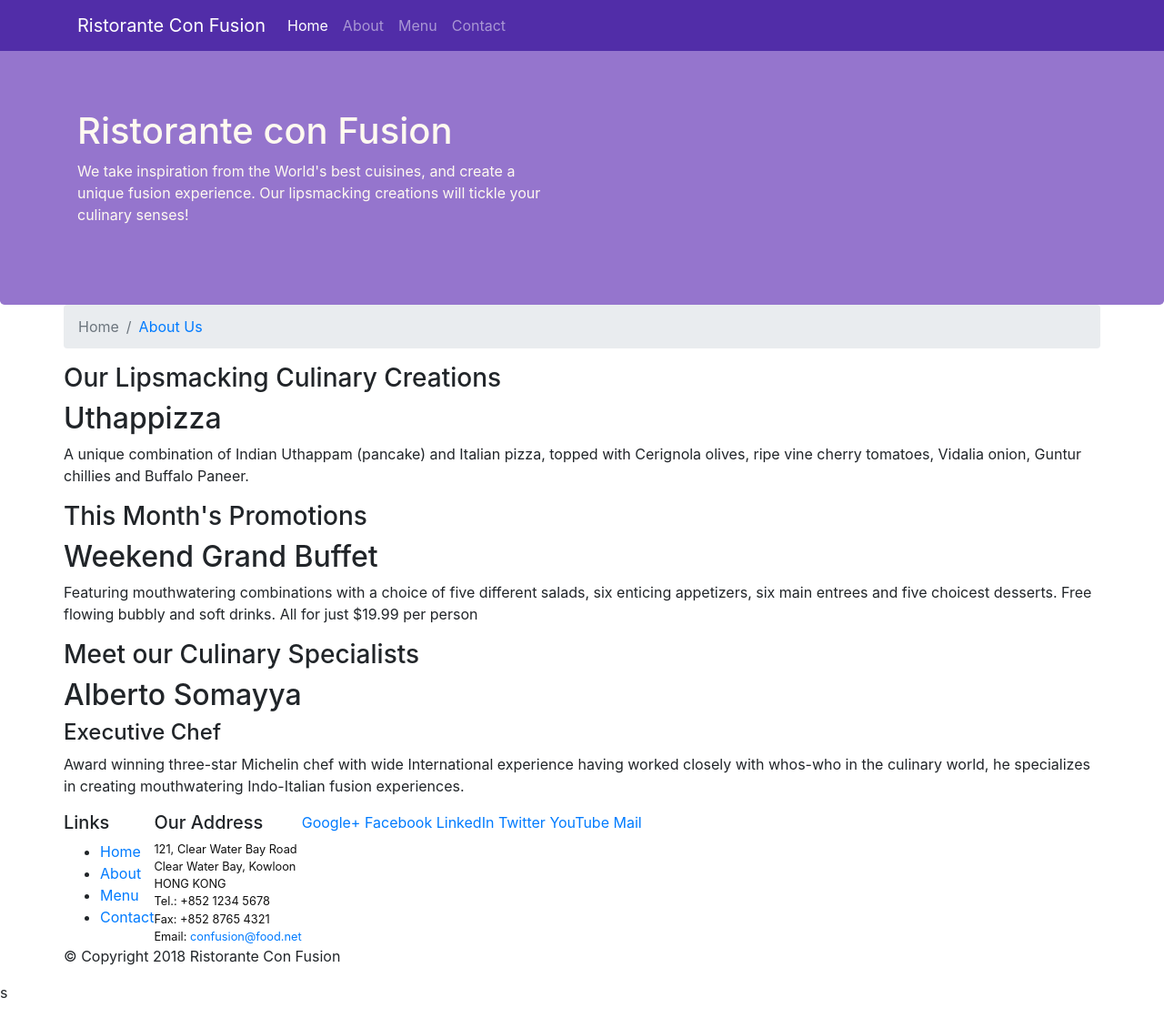
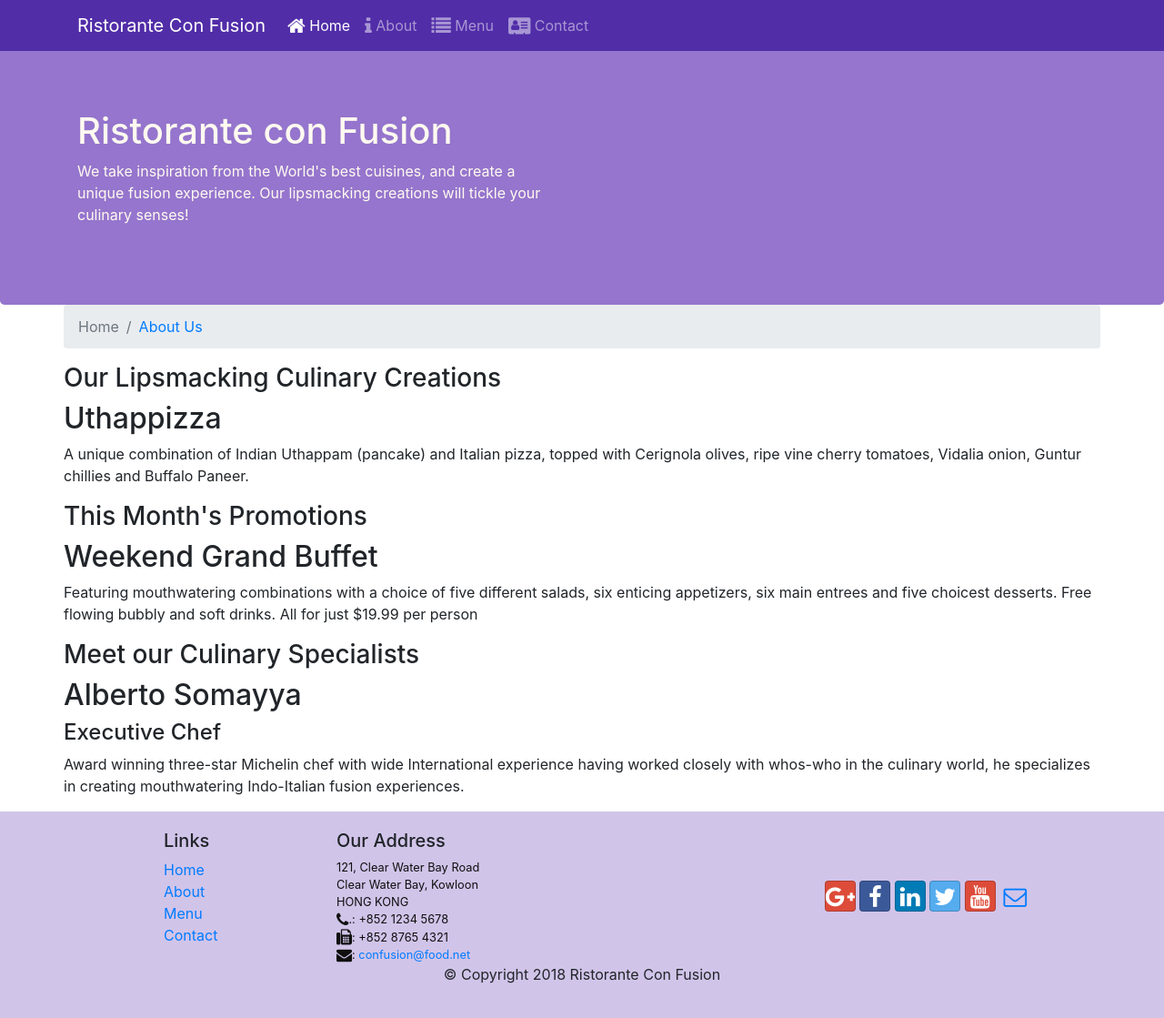
Before and after one commit to levmit/conFusion, a website: page index.html in a window 1280 px wide. Shown: the whole page at 91% size. Drawn offline with nearby package versions, Linux system fonts and the light colour scheme.

Commit message:
Icon Fonts

```diff
--- a/aboutus.html
+++ b/aboutus.html
@@ -8,6 +8,8 @@
 
     <!-- Bootstrap CSS -->
     <link rel="stylesheet" href="node_modules/bootstrap/dist/css/bootstrap.min.css">
+    <link rel="stylesheet" href="node_modules/font-awesome/css/font-awesome.min.css">
+    <link rel="stylesheet" href="node_modules/bootstrap-social/bootstrap-social.css">
     <link rel="stylesheet" href="css/styles.css">
 
     <title>Ristorante Con Fusion: About Us</title>
@@ -24,10 +26,10 @@
 
             <div class="collapse navbar-collapse" id="Navbar">
                 <ul class="navbar-nav mr-auto">
-                    <li class="nav-item"><a class="nav-link" href="./index.html">Home</a></li>
-                    <li class="nav-item active"><a class="nav-link" href="#">About</a></li>
-                    <li class="nav-item"><a class="nav-link" href="#">Menu</a></li>
-                    <li class="nav-item"><a class="nav-link" href="#">Contact</a></li>
+                    <li class="nav-item"><a class="nav-link" href="./index.html"><span class="fa fa-home fa-lg"></span> Home</a></li>
+                    <li class="nav-item active"><a class="nav-link" href="#"><span class="fa fa-info fa-lg"></span> About</a></li>
+                    <li class="nav-item"><a class="nav-link" href="#"><span class="fa fa-list fa-lg"></span> Menu</a></li>
+                    <li class="nav-item"><a class="nav-link" href="#"><span class="fa fa-address-card fa-lg"></span> Contact</a></li>
                 </ul>
             </div>
         </div>
@@ -122,19 +124,19 @@
                         121, Clear Water Bay Road<br>
                         Clear Water Bay, Kowloon<br>
                         HONG KONG<br>
-                        Tel.: +852 1234 5678<br>
-                        Fax: +852 8765 4321<br>
-                        Email: <a href="mailto:confusion@food.net">confusion@food.net</a>
+                        <i class="fa fa-phone fa-lg"></i>.: +852 1234 5678<br>
+                        <i class="fa fa-fax fa-lg"></i>: +852 8765 4321<br>
+                        <i class="fa fa-envelope fa-lg"></i>: <a href="mailto:confusion@food.net">confusion@food.net</a>
                     </address>
                 </div>
                 <div class="col-12 col-sm-4 align-self-center">
                     <div class="text-center">
-                        <a href="http://google.com/+">Google+</a>
-                        <a href="http://www.facebook.com/profile.php?id=">Facebook</a>
-                        <a href="http://www.linkedin.com/in/">LinkedIn</a>
-                        <a href="http://twitter.com/">Twitter</a>
-                        <a href="http://youtube.com/">YouTube</a>
-                        <a href="mailto:">Mail</a>
+                        <a class="btn btn-social-icon btn-google" href="http://google.com/+"><i class="fa fa-google-plus"></i></a>
+                        <a class="btn btn-social-icon btn-facebook" href="http://www.facebook.com/profile.php?id="><i class="fa fa-facebook"></i></a>
+                        <a class="btn btn-social-icon btn-linkedin" href="http://www.linkedin.com/in/"><i class="fa fa-linkedin"></i></a>
+                        <a class="btn btn-social-icon btn-twitter" href="http://twitter.com/"><i class="fa fa-twitter"></i></a>
+                        <a class="btn btn-social-icon btn-google" href="http://youtube.com/"><i class="fa fa-youtube"></i></a>
+                        <a class="btn btn-social-icon" href="mailto:"><i class="fa fa-envelope-o"></i></a>
                     </div>
                 </div>
             </div>
--- a/index.html
+++ b/index.html
@@ -9,6 +9,8 @@
 
     <!-- Bootstrap CSS -->
     <link rel="stylesheet" href="node_modules/bootstrap/dist/css/bootstrap.min.css">
+    <link rel="stylesheet" href="node_modules/font-awesome/css/font-awesome.min.css">
+    <link rel="stylesheet" href="node_modules/bootstrap-social/bootstrap-social.css">
     <link rel="stylesheet" href="css/styles.css">
     <title>Ristorante Con Fusion</title>
 </head>
@@ -22,10 +24,10 @@
             <a class="navbar-brand" href="#">Ristorante Con Fusion</a>
             <div class="collapse navbar-collapse" id="Navbar">
                 <ul class="navbar-nav mr-auto">
-                    <li class="nav-item active"><a class="nav-link" href="#">Home</a></li>
-                    <li class="nav-item"><a class="nav-link" href="./aboutus.html">About</a></li>
-                    <li class="nav-item"><a class="nav-link" href="#">Menu</a></li>
-                    <li class="nav-item"><a class="nav-link" href="#">Contact</a></li>
+                    <li class="nav-item active"><a class="nav-link" href="#"><span class="fa fa-home fa-lg"></span> Home</a></li>
+                    <li class="nav-item"><a class="nav-link" href="./aboutus.html"><span class="fa fa-info fa-lg"></span> About</a></li>
+                    <li class="nav-item"><a class="nav-link" href="#"><span class="fa fa-list fa-lg"></span> Menu</a></li>
+                    <li class="nav-item"><a class="nav-link" href="#"><span class="fa fa-address-card fa-lg"></span> Contact</a></li>
                 </ul>
             </div>
         </div>
@@ -87,42 +89,42 @@
         </div>
     </div>
 
-    <footer>
+    <footer class="footer">
         <div class="container">
             <div class="row">
-                <div>
+                <div class="col-4 offset-1 col-sm-2">
                     <h5>Links</h5>
-                    <ul>
+                    <ul class="list-unstyled">
                         <li><a href="#">Home</a></li>
                         <li><a href="#">About</a></li>
                         <li><a href="#">Menu</a></li>
                         <li><a href="#">Contact</a></li>
                     </ul>
                 </div>
-                <div>
+                <div class="col-7 col-sm-5">
                     <h5>Our Address</h5>
                     <address>
                         121, Clear Water Bay Road<br>
                         Clear Water Bay, Kowloon<br>
                         HONG KONG<br>
-                        Tel.: +852 1234 5678<br>
-                        Fax: +852 8765 4321<br>
-                        Email: <a href="mailto:confusion@food.net">confusion@food.net</a>
+                        <i class="fa fa-phone fa-lg"></i>.: +852 1234 5678<br>
+                        <i class="fa fa-fax fa-lg"></i>: +852 8765 4321<br>
+                        <i class="fa fa-envelope fa-lg"></i>: <a href="mailto:confusion@food.net">confusion@food.net</a>
                     </address>
                 </div>
-                <div>
-                    <div>
-                        <a href="http://google.com/+">Google+</a>
-                        <a href="http://www.facebook.com/profile.php?id=">Facebook</a>
-                        <a href="http://www.linkedin.com/in/">LinkedIn</a>
-                        <a href="http://twitter.com/">Twitter</a>
-                        <a href="http://youtube.com/">YouTube</a>
-                        <a href="mailto:">Mail</a>
+                <div class="col-12 col-sm-4 align-self-center">
+                    <div class="text-center">
+                        <a class="btn btn-social-icon btn-google" href="http://google.com/+"><i class="fa fa-google-plus"></i></a>
+                        <a class="btn btn-social-icon btn-facebook" href="http://www.facebook.com/profile.php?id="><i class="fa fa-facebook"></i></a>
+                        <a class="btn btn-social-icon btn-linkedin" href="http://www.linkedin.com/in/"><i class="fa fa-linkedin"></i></a>
+                        <a class="btn btn-social-icon btn-twitter" href="http://twitter.com/"><i class="fa fa-twitter"></i></a>
+                        <a class="btn btn-social-icon btn-google" href="http://youtube.com/"><i class="fa fa-youtube"></i></a>
+                        <a class="btn btn-social-icon" href="mailto:"><i class="fa fa-envelope-o"></i></a>
                     </div>
                 </div>
             </div>
-            <div class="row">
-                <div>
+            <div class="row justify-content-center">
+                <div class="col-auto">
                     <p>© Copyright 2018 Ristorante Con Fusion</p>
                 </div>
             </div>
@@ -130,7 +132,7 @@
     </footer>
 
     <!-- jQuery first, then Popper.js, then Bootstrap JS. -->
-    s
+
     <script src="node_modules/jquery/dist/jquery.slim.min.js"></script>
     <script src="node_modules/popper.js/dist/umd/popper.min.js"></script>
     <script src="node_modules/bootstrap/dist/js/bootstrap.min.js"></script>
--- a/package.json
+++ b/package.json
@@ -15,6 +15,8 @@
   },
   "dependencies": {
     "bootstrap": "^4.0.0",
+    "bootstrap-social": "^5.1.1",
+    "font-awesome": "^4.7.0",
     "jquery": "^3.3.1",
     "popper.js": "^1.12.9"
   }
```
Also changed, not shown: 1 other file.
